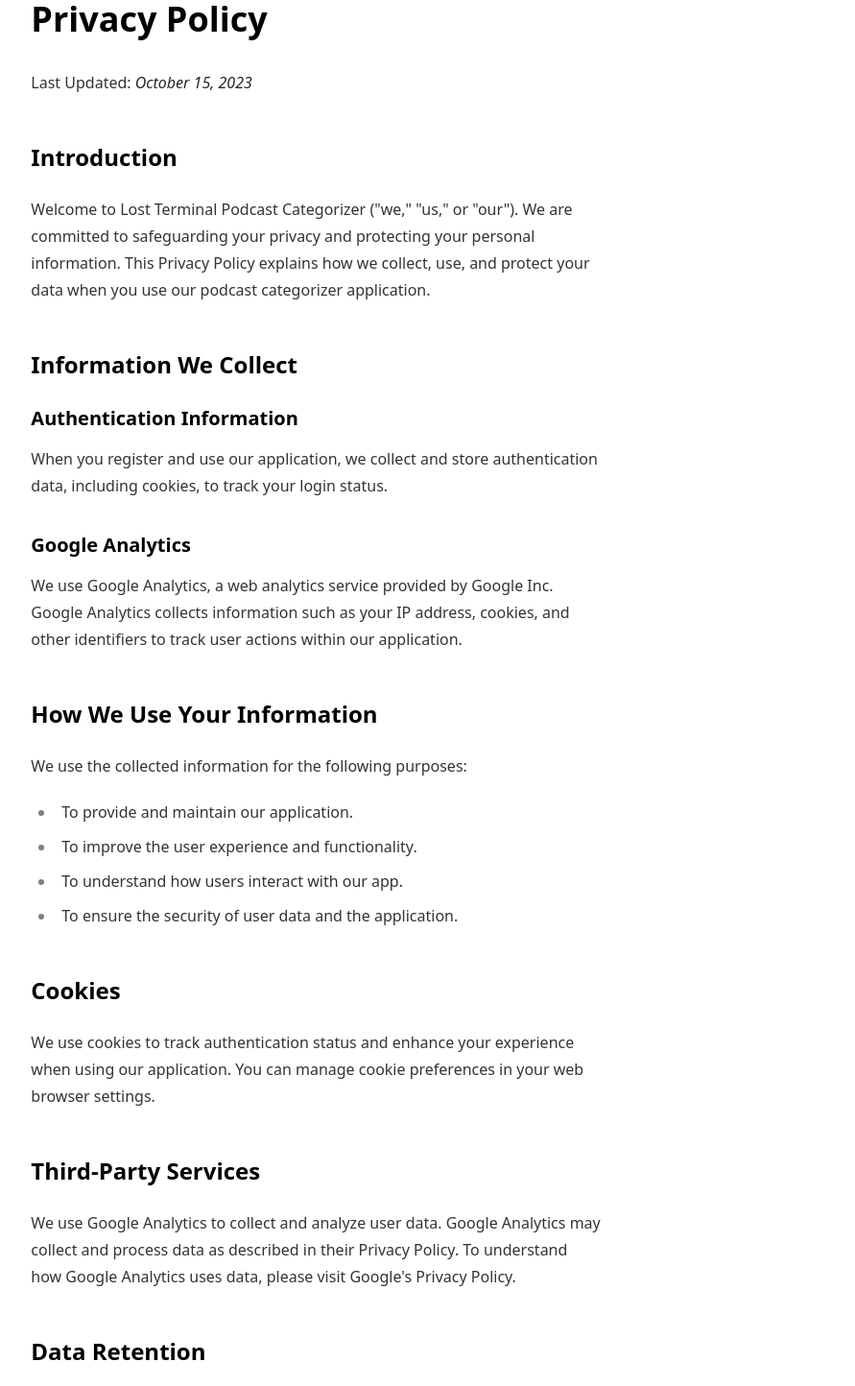
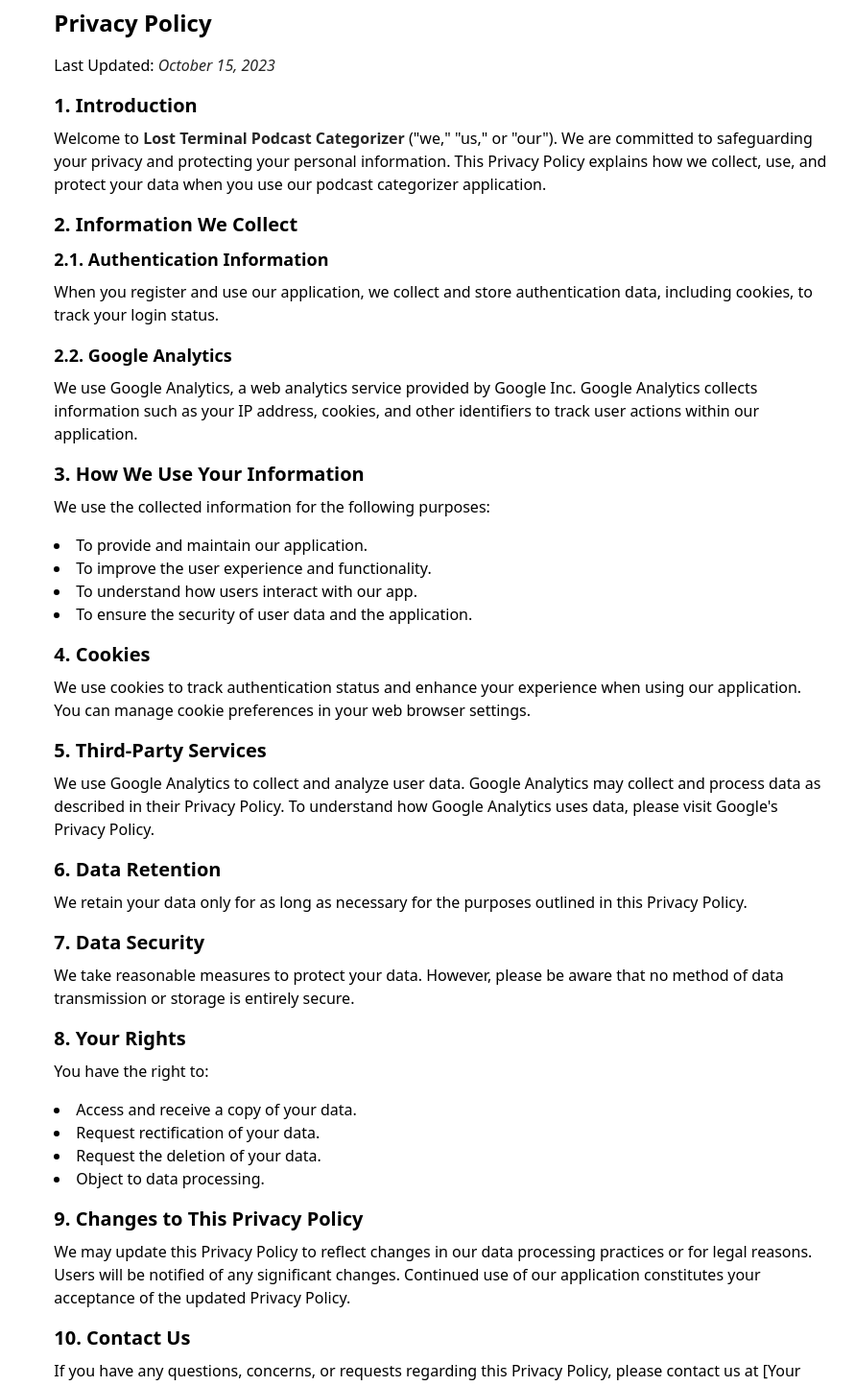
Before and after one commit to AliSajid/ltcat, a SvelteKit app: page /privacy-policy in a window 1280 px wide. Shown: the part 80-1524 px from the top of the page at 96% size, without its empty margins (181-1072 px from the left). Built offline with nearby package versions, Linux system fonts and the light colour scheme; no server answers.

Commit message:
feat: style the privacy policy

```diff
--- a/src/routes/privacy-policy/+page.svelte
+++ b/src/routes/privacy-policy/+page.svelte
@@ -1,76 +1,79 @@
-<div class="prose my-4">
-  <h1>Privacy Policy</h1>
-  <p>Last Updated: <span class="italic text-accent">October 15, 2023</span></p>
-  <h2>Introduction</h2>
-  <p>
-    Welcome to Lost Terminal Podcast Categorizer ("we," "us," or "our"). We are committed to safeguarding your privacy
-    and protecting your personal information. This Privacy Policy explains how we collect, use, and protect your data
-    when you use our podcast categorizer application.
+<div class="p-6">
+  <h1 class="text-2xl font-bold mb-4">Privacy Policy</h1>
+
+  <p class="mb-4">Last Updated: <span class="italic text-accent">October 15, 2023</span></p>
+
+  <h2 class="text-xl font-semibold mb-2">1. Introduction</h2>
+  <p class="mb-4">
+    Welcome to <span class="from-accent-focus font-bold text-accent">Lost Terminal Podcast Categorizer</span> ("we," "us,"
+    or "our"). We are committed to safeguarding your privacy and protecting your personal information. This Privacy Policy
+    explains how we collect, use, and protect your data when you use our podcast categorizer application.
   </p>
 
-  <h2>Information We Collect</h2>
-  <h3>Authentication Information</h3>
-  <p>
+  <h2 class="text-xl font-semibold mb-2">2. Information We Collect</h2>
+  <h3 class="text-lg font-semibold mb-2">2.1. Authentication Information</h3>
+  <p class="mb-4">
     When you register and use our application, we collect and store authentication data, including cookies, to track
     your login status.
   </p>
 
-  <h3>Google Analytics</h3>
-  <p>
+  <h3 class="text-lg font-semibold mb-2">2.2. Google Analytics</h3>
+  <p class="mb-4">
     We use Google Analytics, a web analytics service provided by Google Inc. Google Analytics collects information such
     as your IP address, cookies, and other identifiers to track user actions within our application.
   </p>
 
-  <h2>How We Use Your Information</h2>
-  <p>We use the collected information for the following purposes:</p>
-  <ul>
+  <h2 class="text-xl font-semibold mb-2">3. How We Use Your Information</h2>
+  <p class="mb-4">We use the collected information for the following purposes:</p>
+  <ul class="list-disc list-inside mb-4">
     <li>To provide and maintain our application.</li>
     <li>To improve the user experience and functionality.</li>
     <li>To understand how users interact with our app.</li>
     <li>To ensure the security of user data and the application.</li>
   </ul>
 
-  <h2>Cookies</h2>
-  <p>
+  <h2 class="text-xl font-semibold mb-2">4. Cookies</h2>
+  <p class="mb-4">
     We use cookies to track authentication status and enhance your experience when using our application. You can manage
     cookie preferences in your web browser settings.
   </p>
 
-  <h2>Third-Party Services</h2>
-  <p>
+  <h2 class="text-xl font-semibold mb-2">5. Third-Party Services</h2>
+  <p class="mb-4">
     We use Google Analytics to collect and analyze user data. Google Analytics may collect and process data as described
     in their Privacy Policy. To understand how Google Analytics uses data, please visit Google's Privacy Policy.
   </p>
 
-  <h2>Data Retention</h2>
-  <p>We retain your data only for as long as necessary for the purposes outlined in this Privacy Policy.</p>
+  <h2 class="text-xl font-semibold mb-2">6. Data Retention</h2>
+  <p class="mb-4">
+    We retain your data only for as long as necessary for the purposes outlined in this Privacy Policy.
+  </p>
 
-  <h2>Data Security</h2>
-  <p>
+  <h2 class="text-xl font-semibold mb-2">7. Data Security</h2>
+  <p class="mb-4">
     We take reasonable measures to protect your data. However, please be aware that no method of data transmission or
     storage is entirely secure.
   </p>
 
-  <h2>Your Rights</h2>
-  <p>You have the right to:</p>
-  <ul>
+  <h2 class="text-xl font-semibold mb-2">8. Your Rights</h2>
+  <p class="mb-4">You have the right to:</p>
+  <ul class="list-disc list-inside mb-4">
     <li>Access and receive a copy of your data.</li>
     <li>Request rectification of your data.</li>
     <li>Request the deletion of your data.</li>
     <li>Object to data processing.</li>
   </ul>
 
-  <h2>Changes to This Privacy Policy</h2>
-  <p>
+  <h2 class="text-xl font-semibold mb-2">9. Changes to This Privacy Policy</h2>
+  <p class="mb-4">
     We may update this Privacy Policy to reflect changes in our data processing practices or for legal reasons. Users
     will be notified of any significant changes. Continued use of our application constitutes your acceptance of the
     updated Privacy Policy.
   </p>
 
-  <h2>10. Contact Us</h2>
-  <p>
-    If you have any questions, concerns, or requests regarding this Privacy Policy, please contact us <a
-      href="mailto:ltcat-privacy@imamiland.com">here</a
-    >.
+  <h2 class="text-xl font-semibold mb-2">10. Contact Us</h2>
+  <p class="mb-4">
+    If you have any questions, concerns, or requests regarding this Privacy Policy, please contact us at [Your Contact
+    Information].
   </p>
 </div>
```
